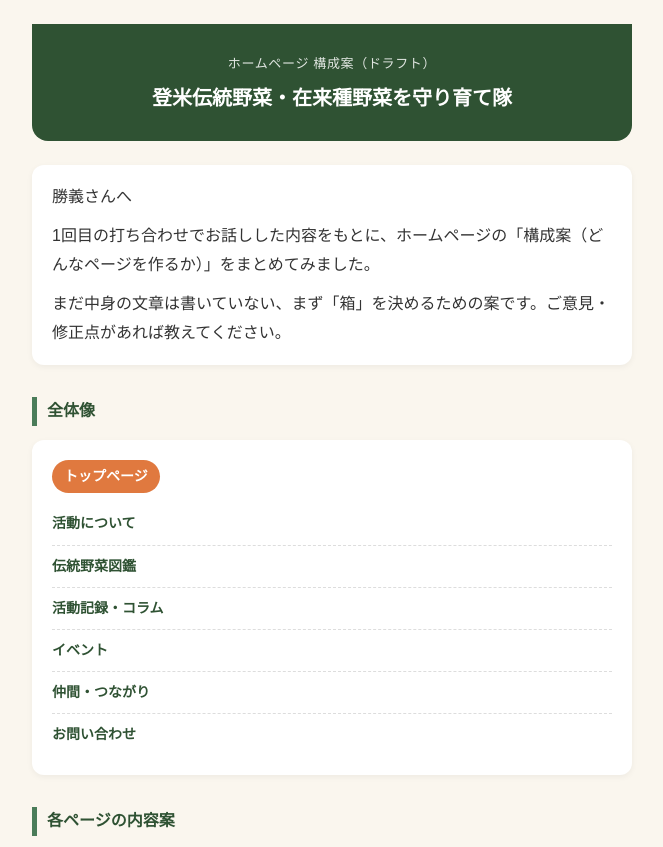
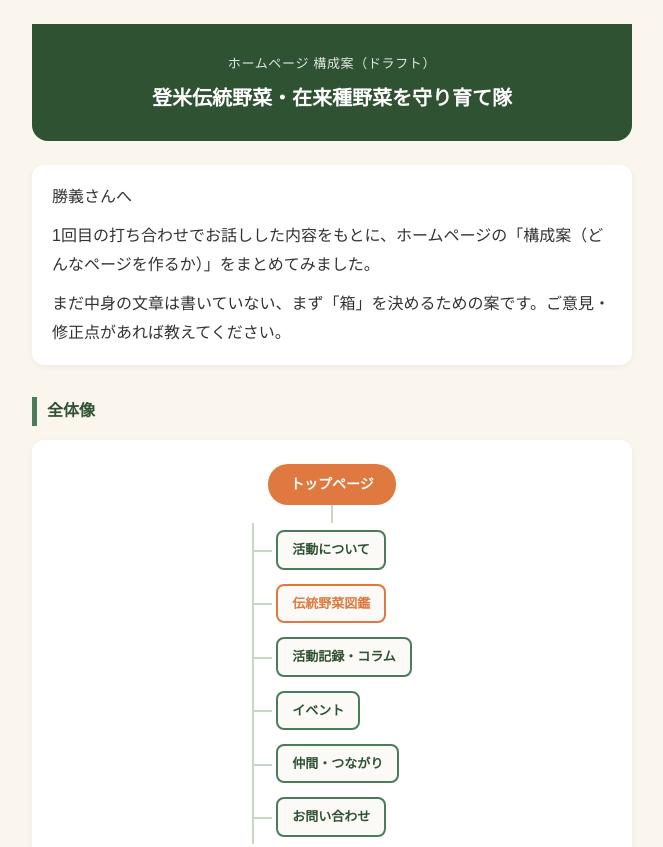
Before and after one commit to oishin685/tome-dentou-yasai, a plain HTML site: page index.html in a window 1280 px wide. Shown: the top 847 px of the page, without its empty margins (308-971 px from the left). Drawn offline with Linux system fonts and the light colour scheme.

Commit message:
サイトマップを木構造の図に変更

```diff
--- a/index.html
+++ b/index.html
@@ -60,29 +60,60 @@
     padding-left: 10px;
     margin: 32px 0 14px;
   }
-  .tree {
+  .sitemap {
     background: #fff;
     border-radius: 12px;
-    padding: 20px;
+    padding: 24px 20px 22px;
     box-shadow: 0 2px 6px rgba(0,0,0,0.05);
-    font-size: 14px;
+    text-align: center;
   }
-  .tree ul { list-style: none; padding-left: 0; margin: 0; }
-  .tree > ul > li {
-    font-weight: bold;
-    color: var(--green-dark);
-    padding: 8px 0;
-    border-bottom: 1px dashed #ddd;
-  }
-  .tree > ul > li:last-child { border-bottom: none; }
-  .tree .top {
+  .sitemap .node-top {
     display: inline-block;
     background: var(--orange);
     color: #fff;
-    padding: 4px 12px;
+    font-weight: bold;
+    font-size: 14px;
+    padding: 8px 22px;
     border-radius: 20px;
+  }
+  .sitemap .trunk {
+    width: 2px;
+    height: 18px;
+    background: #c9d6c2;
+    margin: 0 auto;
+  }
+  .branch-list {
+    display: inline-block;
+    text-align: left;
+    border-left: 2px solid #c9d6c2;
+    margin: 0 auto;
+  }
+  .branch-item {
+    position: relative;
+    padding: 7px 0 7px 22px;
+  }
+  .branch-item::before {
+    content: '';
+    position: absolute;
+    left: -2px;
+    top: 50%;
+    width: 20px;
+    height: 2px;
+    background: #c9d6c2;
+  }
+  .branch-item .node {
+    display: inline-block;
+    background: #fbfaf7;
+    border: 2px solid var(--green);
+    color: var(--green-dark);
     font-weight: bold;
-    margin-bottom: 10px;
+    font-size: 13px;
+    padding: 6px 14px;
+    border-radius: 8px;
+  }
+  .branch-item.is-main .node {
+    border-color: var(--orange);
+    color: var(--orange);
   }
   .page-card {
     background: #fff;
@@ -138,16 +169,17 @@
   </div>
 
   <h2 class="section-title">全体像</h2>
-  <div class="tree">
-    <span class="top">トップページ</span>
-    <ul>
-      <li>活動について</li>
-      <li>伝統野菜図鑑</li>
-      <li>活動記録・コラム</li>
-      <li>イベント</li>
-      <li>仲間・つながり</li>
-      <li>お問い合わせ</li>
-    </ul>
+  <div class="sitemap">
+    <div class="node-top">トップページ</div>
+    <div class="trunk"></div>
+    <div class="branch-list">
+      <div class="branch-item"><span class="node">活動について</span></div>
+      <div class="branch-item is-main"><span class="node">伝統野菜図鑑</span></div>
+      <div class="branch-item"><span class="node">活動記録・コラム</span></div>
+      <div class="branch-item"><span class="node">イベント</span></div>
+      <div class="branch-item"><span class="node">仲間・つながり</span></div>
+      <div class="branch-item"><span class="node">お問い合わせ</span></div>
+    </div>
   </div>
 
   <h2 class="section-title">各ページの内容案</h2>
```
